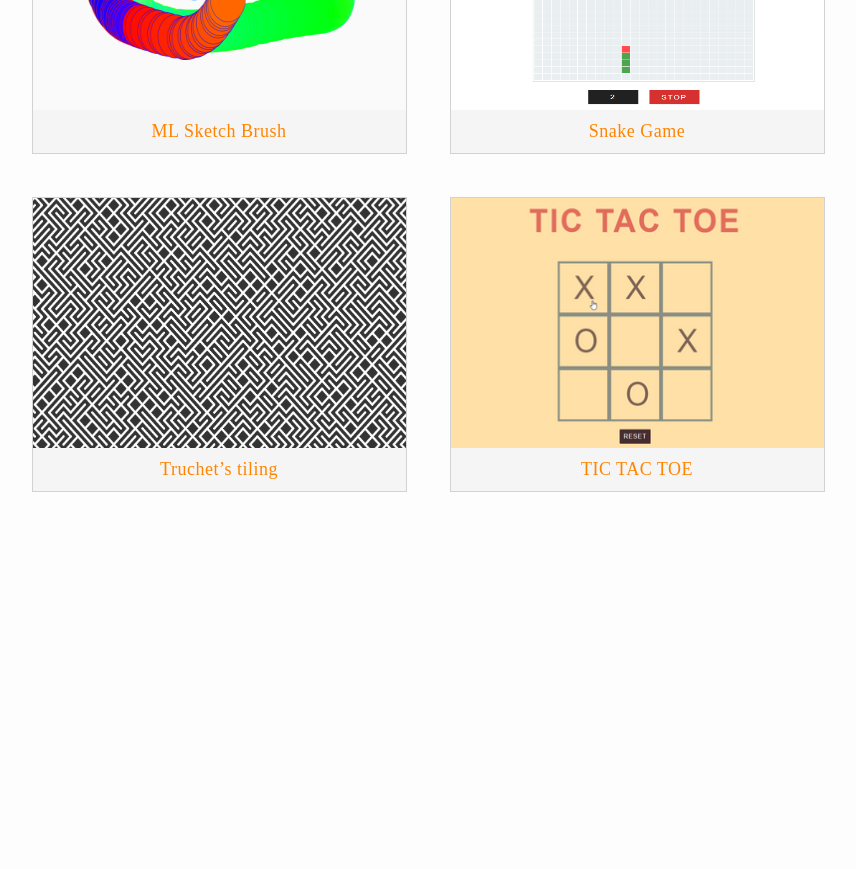
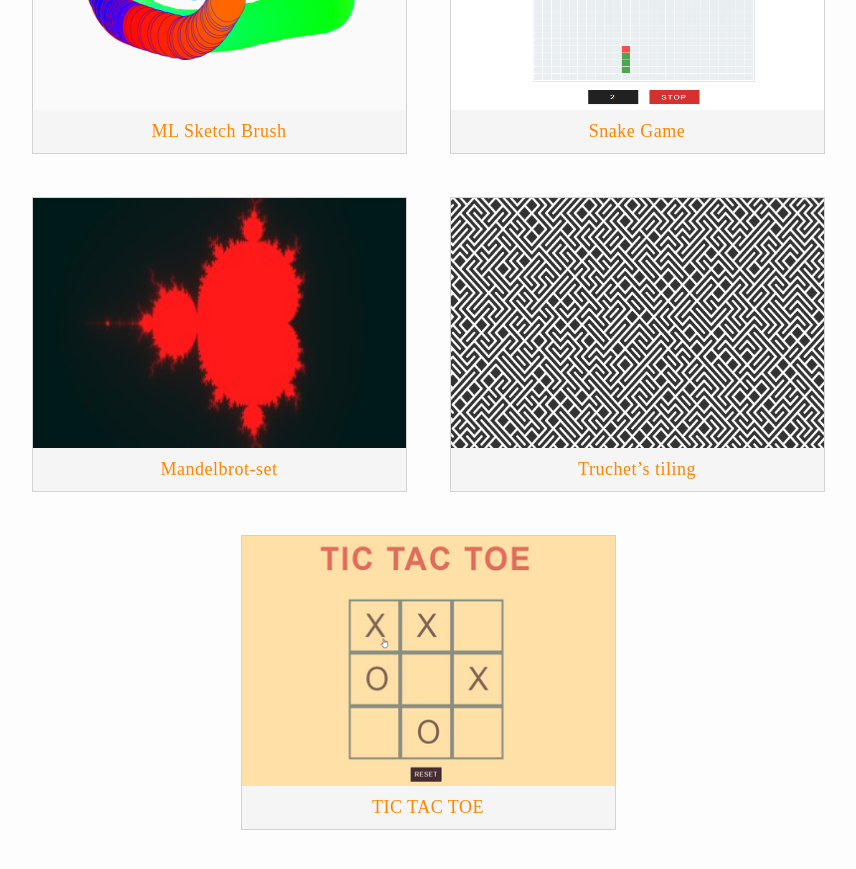
Before and after one commit to akashmeshram/old_website, a Jekyll site: the page built from pages/work.html, in a window 1280 px wide and 900 px high, scrolled down 2025 px. Shown: the top 869 px of the window, without its empty margins (212-1068 px from the left). Built offline with Jekyll 4.4.1, drawn with Linux system fonts in a browser that asks for light colours; nearby versions of some CDN libraries; before the commit the page ends 2587 px from its top, so only the background shows below that.

Commit message:
Update data.yml

```diff
--- a/_data/data.yml
+++ b/_data/data.yml
@@ -46,6 +46,10 @@
   image: /assets/app-img/snake.png
   link: /work/snake.html
 
+- name: Mandelbrot-set
+  image: /assets/app-img/mbset.jpg
+  link: https://akashmeshram.github.io/Mandelbrot-set/
+
 - name: Truchet’s tiling
   image: /assets/app-img/truchet.png
   link: /work/truchet.html
```
